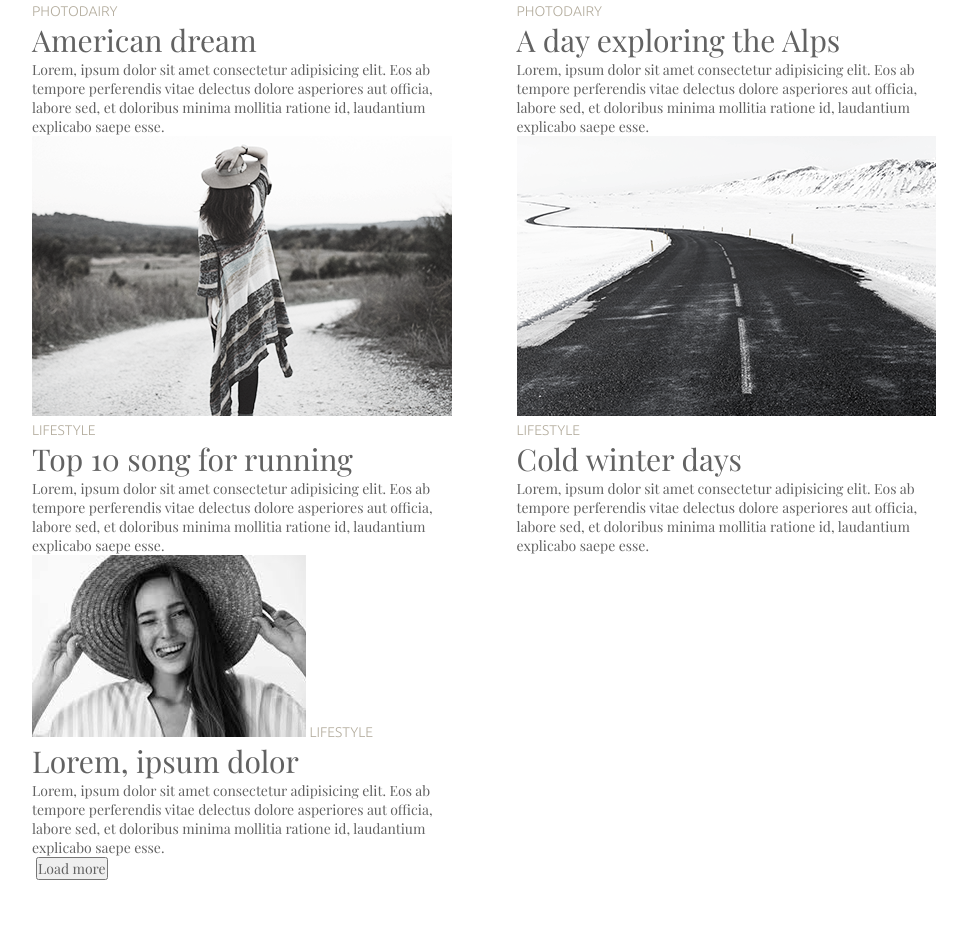
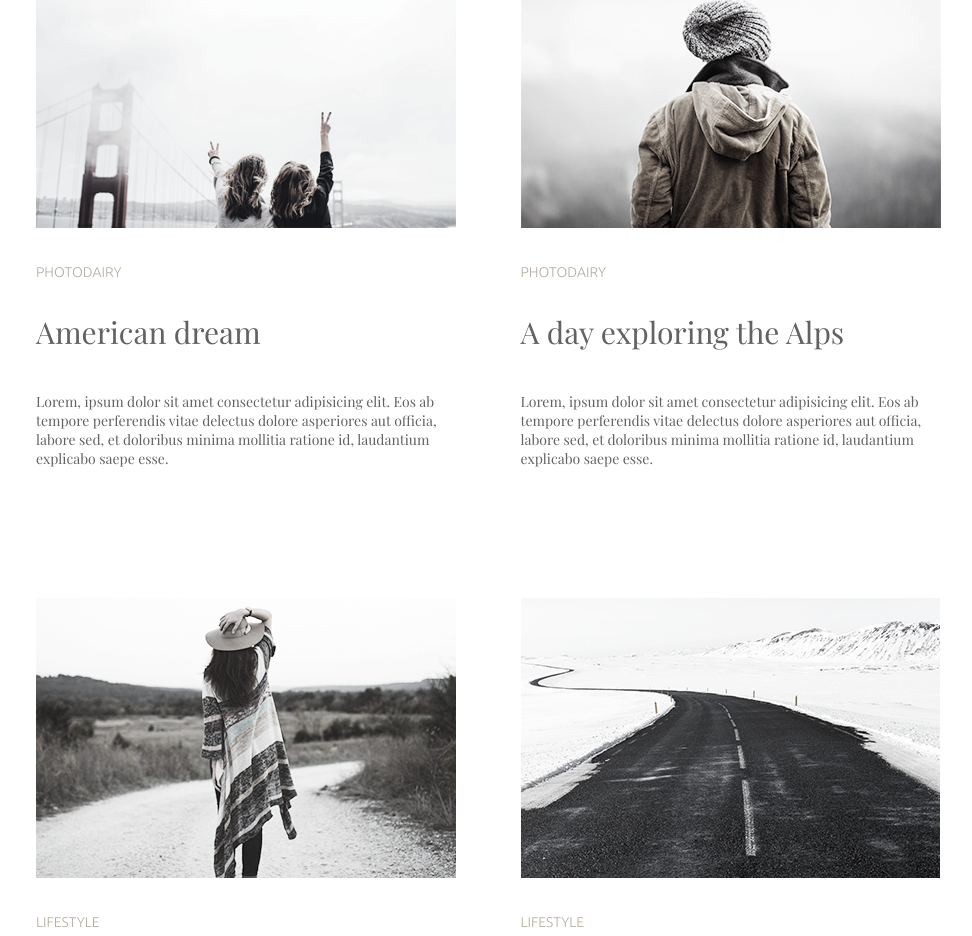
Before and after one commit to annazuzkova/css_practic, a plain HTML site: page index.html in a window 1280 px wide. Shown: the part 884-1820 px from the top of the page, without its empty margins (151-1123 px from the left). Before the commit the page ends 1764 px from the top, so only its background shows below. Drawn offline with nearby package versions, Linux system fonts and the light colour scheme.

Commit message:
стилізували основну частину та кнопку

```diff
--- a/style.css
+++ b/style.css
@@ -44,12 +44,15 @@ body {
 .card{
     display: inline-block;
     width: 420px;
+    margin-right: 65px;
+    margin-bottom: 130px;
 }
-.card:not(:first-child){
+.card:nth-last-child(-n + 2){
+    margin-bottom: 0;
+}
+.card:nth-child(2n){
     margin-left: -4px;
-}
-.card:nth-child(odd){
-    margin-right: 65px;
+    margin-right: 0;
 }
 .card-category{
     font-family: 'Ubuntu';
@@ -57,12 +60,25 @@ body {
     line-height: 16px;
     color: #B4AD9E;
 }
+.card-img{
+    margin-bottom: 32px;
+}
+.card-category{
+    display: block;
+    margin-bottom: 32px;
+}
 .card-title{
     font-size: 30px;
     line-height: 40px;
     font-weight: 400;
+    margin-bottom: 40px;
 }
 .main-button {
+    display: block;
+    margin: 90px auto 0;
+    height: 60px;
+    width: 165px;
+    background-color: #fff;
     font-family: 'Playfair Display';
     font-weight: 400;
     font-size: 14px;
```
